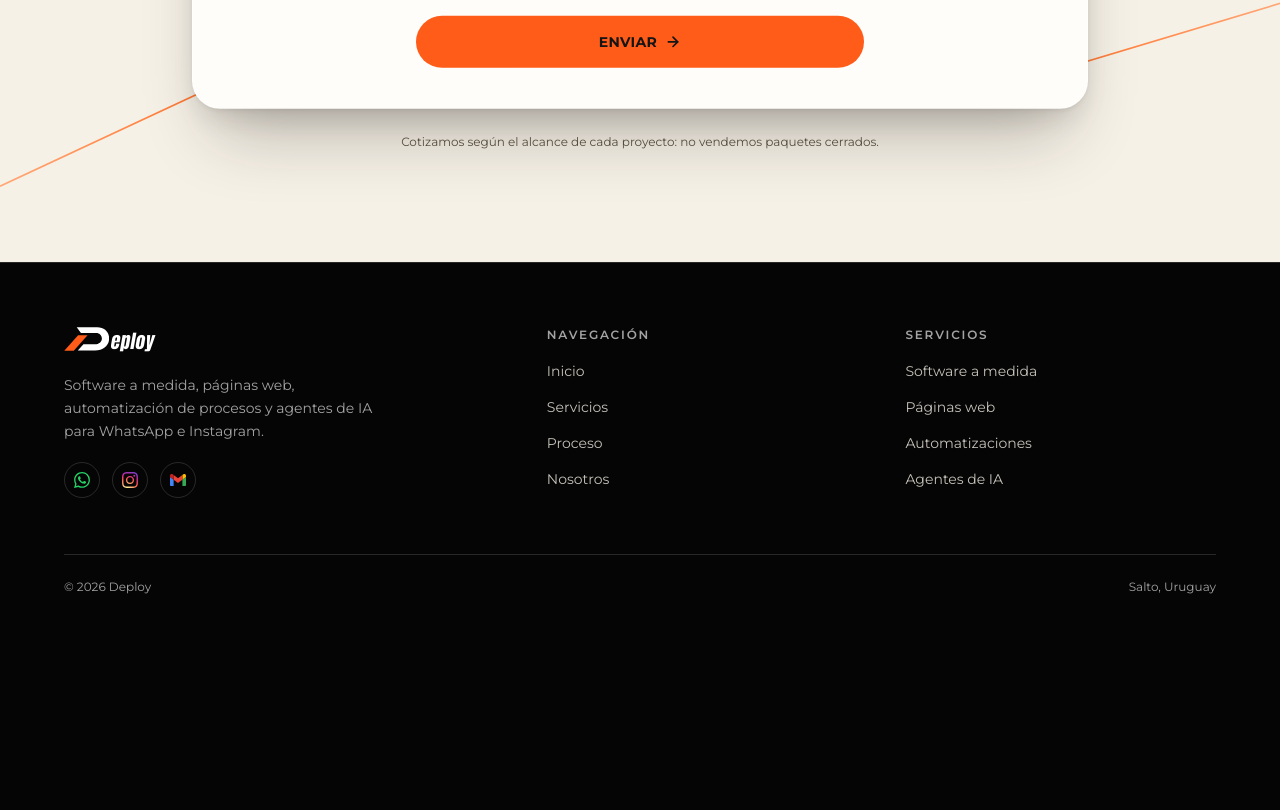
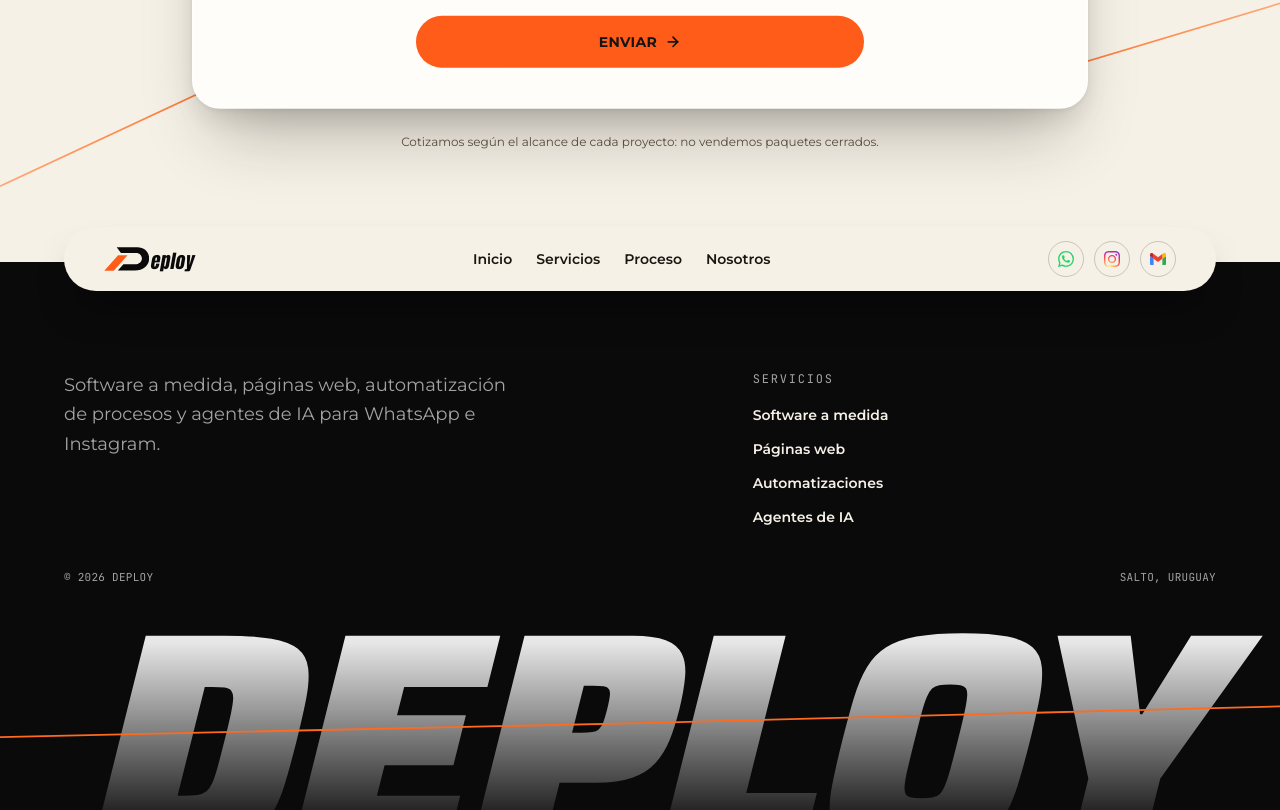
Before and after one commit to iadatabraian-ctrl/web-, a Next.js app: page / in a window 1280 px wide. Shown: the part 6459-7269 px from the top of the page. Before the commit the page ends 7078 px from the top, so only its background shows below. Built offline with nearby package versions, Linux system fonts and the light colour scheme.

Commit message:
WIP footer: barra flotante clara y DEPLOY gigante (pendiente de ajustar y revisar, no publicado)
Co-Authored-By: Claude Sonnet 5.5 <noreply@anthropic.com>
Claude-Session: https://claude.ai/code/session_016CR8bjtqut3mFtFLKQPjVK

```diff
--- a/components/CtaFooter.tsx
+++ b/components/CtaFooter.tsx
@@ -80,74 +80,44 @@ export function CtaFooter() {
         </div>
       </section>
 
-      <footer className="border-t border-brand-line-on-black px-5 pt-16 sm:px-8">
-        <div className="mx-auto grid max-w-6xl gap-12 pb-14 sm:grid-cols-[1.4fr_1fr_1fr]">
-          <div>
-            <Link href="/" className="inline-flex">
-              <Logo />
+      <footer className="relative overflow-x-clip bg-[#0a0a0a] px-5 pt-px sm:px-8">
+        {/* Barra flotante clara, apoyada sobre el corte entre Contacto y el pie */}
+        <div className="relative z-10 mx-auto -mt-7 max-w-6xl rounded-[1.6rem] bg-brand-cream px-6 py-5 text-brand-ink-on-cream shadow-[0_24px_40px_-18px_rgba(0,0,0,0.7)] sm:-mt-9 sm:rounded-full sm:px-10 sm:py-3.5">
+          <div className="flex flex-col gap-5 sm:flex-row sm:items-center sm:justify-between">
+            <Link href="/" className="inline-flex" aria-label="Deploy, inicio">
+              <Logo dark />
             </Link>
-            <p className="mt-4 max-w-xs font-body text-sm leading-relaxed text-brand-ink-on-black-soft">
-              Software a medida, páginas web, automatización de procesos y
-              agentes de IA para WhatsApp e Instagram.
-            </p>
-            <div className="mt-5 flex items-center gap-3">
-              <a
-                href="https://wa.me/59898648853"
-                target="_blank"
-                rel="noopener"
-                aria-label="WhatsApp"
-                className="flex h-9 w-9 items-center justify-center rounded-full border border-brand-line-on-black text-brand-ink-on-black-soft transition hover:scale-110 hover:border-brand-accent/50 hover:text-brand-accent"
-              >
+            <nav aria-label="Pie de página" className="flex flex-wrap gap-x-6 gap-y-2 font-body text-sm font-semibold">
+              {NAV_LINKS.map((link) => (
+                <a key={link.href} href={link.href} className="transition-colors hover:text-brand-accent">
+                  {link.label}
+                </a>
+              ))}
+            </nav>
+            <div className="flex items-center gap-2.5">
+              <a href="https://wa.me/59898648853" target="_blank" rel="noopener" aria-label="WhatsApp" className="flex h-9 w-9 items-center justify-center rounded-full border border-brand-ink-on-cream/20 text-brand-ink-on-cream transition hover:scale-110 hover:border-brand-accent hover:text-brand-accent">
                 <WhatsAppIcon className="h-4 w-4" />
               </a>
-              <a
-                href="https://instagram.com/deploy.uy"
-                target="_blank"
-                rel="noopener"
-                aria-label="Instagram"
-                className="flex h-9 w-9 items-center justify-center rounded-full border border-brand-line-on-black text-brand-ink-on-black-soft transition hover:scale-110 hover:border-brand-accent/50 hover:text-brand-accent"
-              >
+              <a href="https://instagram.com/deploy.uy" target="_blank" rel="noopener" aria-label="Instagram" className="flex h-9 w-9 items-center justify-center rounded-full border border-brand-ink-on-cream/20 text-brand-ink-on-cream transition hover:scale-110 hover:border-brand-accent hover:text-brand-accent">
                 <InstagramIcon className="h-4 w-4" />
               </a>
-              <a
-                href="mailto:deploy.uy@gmail.com"
-                aria-label="Email"
-                className="flex h-9 w-9 items-center justify-center rounded-full border border-brand-line-on-black text-brand-ink-on-black-soft transition hover:scale-110 hover:border-brand-accent/50 hover:text-brand-accent"
-              >
+              <a href="mailto:deploy.uy@gmail.com" aria-label="Email" className="flex h-9 w-9 items-center justify-center rounded-full border border-brand-ink-on-cream/20 text-brand-ink-on-cream transition hover:scale-110 hover:border-brand-accent hover:text-brand-accent">
                 <GmailIcon className="h-4 w-4" />
               </a>
             </div>
           </div>
+        </div>
 
+        <div className="mx-auto grid max-w-6xl gap-10 pb-10 pt-14 sm:grid-cols-[1.4fr_1fr] sm:pt-20">
+          <p className="max-w-md font-body text-base leading-relaxed text-brand-ink-on-black-soft sm:text-lg">
+            Software a medida, páginas web, automatización de procesos y agentes de IA para WhatsApp e Instagram.
+          </p>
           <div>
-            <h4 className="font-body text-xs font-semibold tracking-[0.15em] text-brand-ink-on-black-soft">
-              NAVEGACIÓN
-            </h4>
-            <ul className="mt-4 flex flex-col gap-3">
-              {NAV_LINKS.map((link) => (
-                <li key={link.href}>
-                  <a
-                    href={link.href}
-                    className="font-body text-sm text-brand-cream/80 transition-colors hover:text-brand-cream"
-                  >
-                    {link.label}
-                  </a>
-                </li>
-              ))}
-            </ul>
-          </div>
-
-          <div>
-            <h4 className="font-body text-xs font-semibold tracking-[0.15em] text-brand-ink-on-black-soft">
-              SERVICIOS
-            </h4>
-            <ul className="mt-4 flex flex-col gap-3">
+            <h4 className="font-mono text-xs uppercase tracking-[0.15em] text-brand-ink-on-black-soft">Servicios</h4>
+            <ul className="mt-4 flex flex-col gap-2.5">
               {SERVICE_LINKS.map(({ href, label }) => (
                 <li key={href}>
-                  <a
-                    href={href}
-                    className="font-body text-sm text-brand-cream/80 transition-colors hover:text-brand-cream"
-                  >
+                  <a href={href} className="font-body text-sm font-semibold text-brand-cream transition-colors hover:text-brand-accent">
                     {label}
                   </a>
                 </li>
@@ -156,9 +126,19 @@ export function CtaFooter() {
           </div>
         </div>
 
-        <div className="mx-auto flex max-w-6xl flex-col gap-2 border-t border-brand-line-on-black py-6 font-body text-xs text-brand-ink-on-black-soft sm:flex-row sm:items-center sm:justify-between">
+        <div className="mx-auto flex max-w-6xl flex-col gap-1 font-mono text-[11px] uppercase tracking-wide text-brand-ink-on-black-soft sm:flex-row sm:items-center sm:justify-between">
           <span>© 2026 Deploy</span>
           <span>Salto, Uruguay</span>
+        </div>
+
+        {/* Palabra gigante cortada por el borde inferior, cruzada por una línea fina naranja */}
+        <div aria-hidden="true" className="pointer-events-none relative -mx-5 mt-6 h-[19vw] select-none overflow-hidden sm:-mx-8 sm:mt-8 sm:h-[15vw]">
+          <span className="absolute inset-x-0 top-0 block whitespace-nowrap bg-[linear-gradient(to_bottom,rgba(255,255,255,0.9)_10%,rgba(255,255,255,0.04)_85%)] bg-clip-text text-center font-impact text-[34vw] font-black uppercase italic leading-[0.8] tracking-[-0.02em] text-transparent [font-stretch:50%] sm:text-[24vw] sm:[font-stretch:60%]">
+            Deploy
+          </span>
+          <svg viewBox="0 0 100 100" preserveAspectRatio="none" className="absolute inset-0 h-full w-full">
+            <path d="M0 62 C 30 58, 70 52, 100 46" fill="none" stroke="#FF6A1F" strokeWidth="1.8" vectorEffect="non-scaling-stroke" />
+          </svg>
         </div>
       </footer>
     </>
--- a/components/Logo.tsx
+++ b/components/Logo.tsx
@@ -1,12 +1,12 @@
 /* Logotipo de Deploy: D de marca (vectorial) + "eploy" en Anton, inclinado 10°. */
-export function Logo({ className = "" }: { className?: string }) {
+export function Logo({ className = "", dark = false }: { className?: string; dark?: boolean }) {
   return (
     <span className={`flex items-end gap-[2px] ${className}`}>
       <svg viewBox="30 50 1115 590" aria-hidden="true" className="h-[21px] w-auto sm:h-6">
-        <path className="logo-d" d="M343 57H850C1020 57 1140 170 1140 330C1140 500 1010 627 790 627H370L508 474H790C890 474 962 410 962 330C962 250 890 197 830 197H447Z" fill="#fff" />
+        <path className="logo-d" d="M343 57H850C1020 57 1140 170 1140 330C1140 500 1010 627 790 627H370L508 474H790C890 474 962 410 962 330C962 250 890 197 830 197H447Z" fill={dark ? "#0a0a0a" : "#fff"} />
         <path className="logo-s" d="M377 252H609L270 635H37Z" fill="#FF5C1A" />
       </svg>
-      <span className="logo-w inline-block -skew-x-[10deg] font-display text-[17px] leading-[1] tracking-[0.025em] text-white sm:text-[19px]">
+      <span className={`logo-w inline-block -skew-x-[10deg] font-display text-[17px] leading-[1] tracking-[0.025em] sm:text-[19px] ${dark ? "text-[#0a0a0a]" : "text-white"}`}>
         eploy
       </span>
     </span>
```
